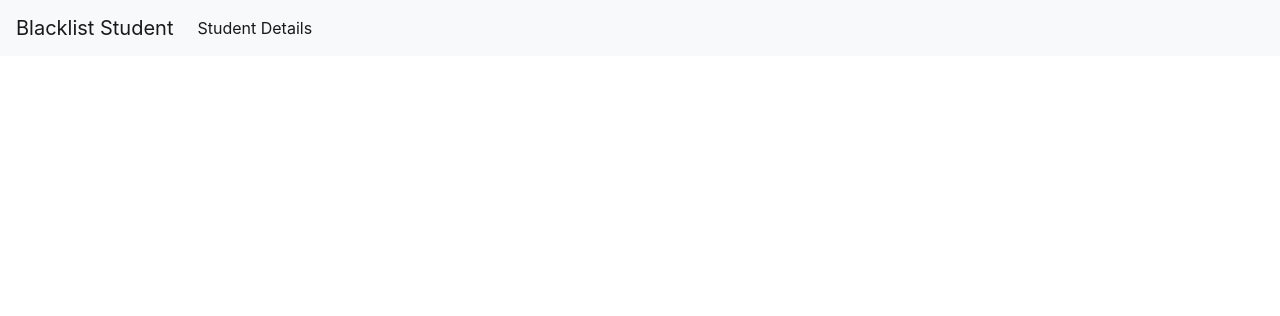
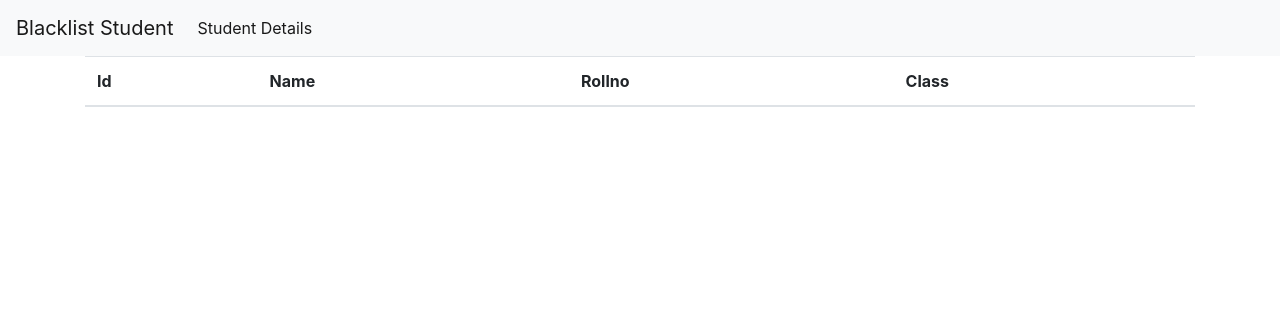
Before and after one commit to AkshayPatel20/school_management, a CodeIgniter app: page /school_management/index.php/client/blacklist in a window 1280 px wide. Shown: the top 316 px of the page. Run offline with CodeIgniter, Linux system fonts and the light colour scheme; lists and menus that the app fills with data are empty; some libraries are stand-ins or nearby versions.

Commit message:
Ajax aDD at blacklist

```diff
--- a/application/views/client/blacklist.php
+++ b/application/views/client/blacklist.php
@@ -20,10 +20,23 @@
 </nav>
 
 
+
 <div class="container">
-  <div id="disp_blacklist">
 
-  <div>
+<table class="table table-striped">
+  <thead>
+    <tr>
+      <th scope="col">Id</th>
+      <th scope="col">Name</th>
+      <th scope="col">Rollno</th>
+      <th scope="col">Class</th>
+    </tr>
+  </thead>
+  <tbody>
+
+  </tbody>
+</table>
+
 </div>
 
 
@@ -40,19 +53,31 @@ $(document).ready(function(){
 function show_blacklist(){
 $.ajax({
     type: 'ajax',
-    url: '<?= base_url('Client/show_blacklist'); ?>',
-    url  : "<?php echo base_url(); ?>/index.php/Client/show_blacklist",
+    url  : '<?php echo base_url(); ?>/index.php/Client/show_blacklist',
     async: 'false',
-    datatype: 'json',
+    datatype: 'application/json',
 
     success: function(data){
       var html = '';
-					var i;
-					for(i=0; i<data.length; i++){
 
-          }
-					$('#disp_blacklist').html(html);
-    console.log(data);
+      var result = JSON.parse(data);
+        console.log(result);
+        console.log(result[0].blacklist_name);
+
+      for(var i=0;i<result.length;i++){
+
+        html += '<tr>'+
+									'<td>'+result[i].blacklist_id+'</td>'+
+									'<td>'+result[i].blacklist_name+'</td>'+
+									'<td>'+result[i].blacklist_rollno+'</td>'+
+									'<td>'+result[i].blacklist_class+'</td>'+
+							    '</tr>';
+
+        }//close for loop
+				$('tbody').html(html);
+        window.setTimeout(show_blacklist, 1000);
+
+
 
     },
     error: function(){
```
